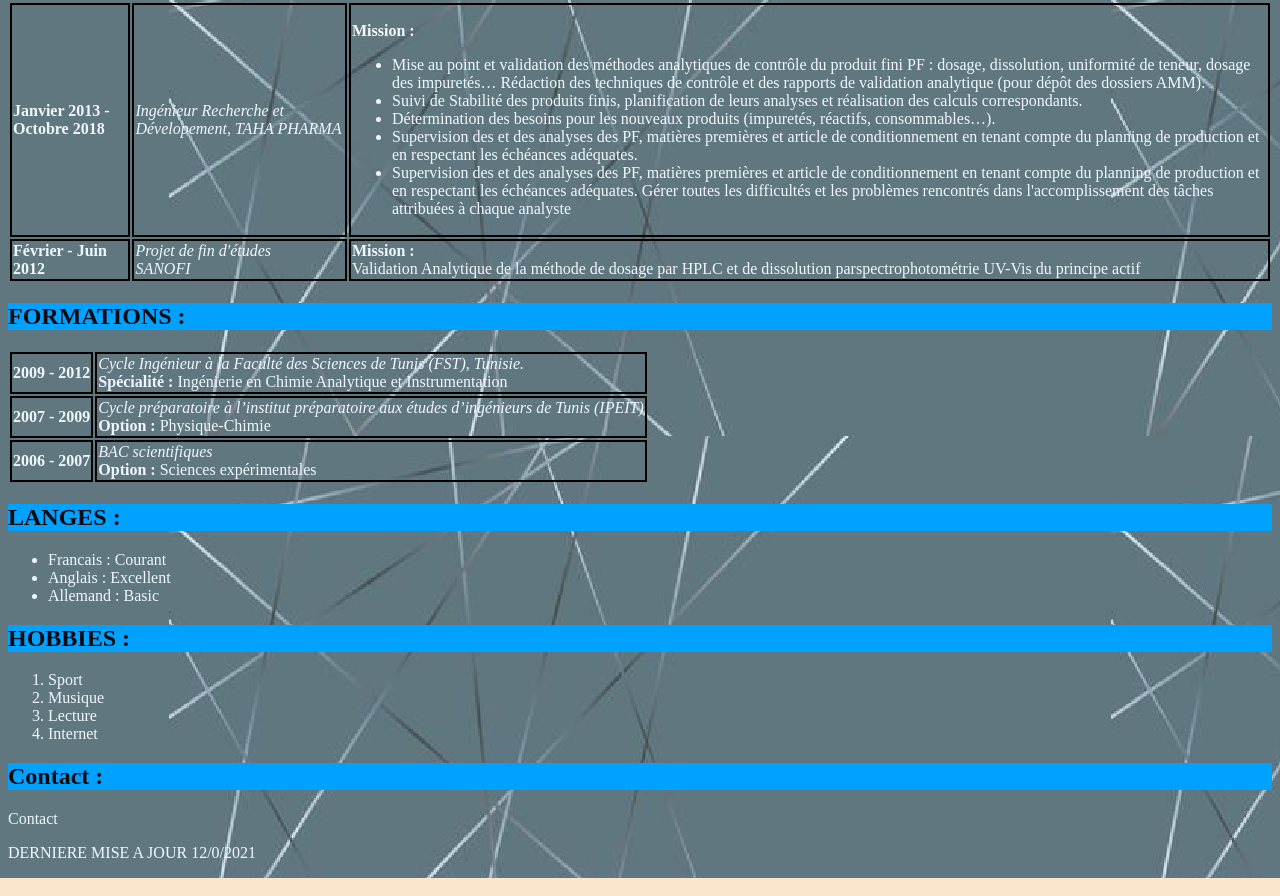
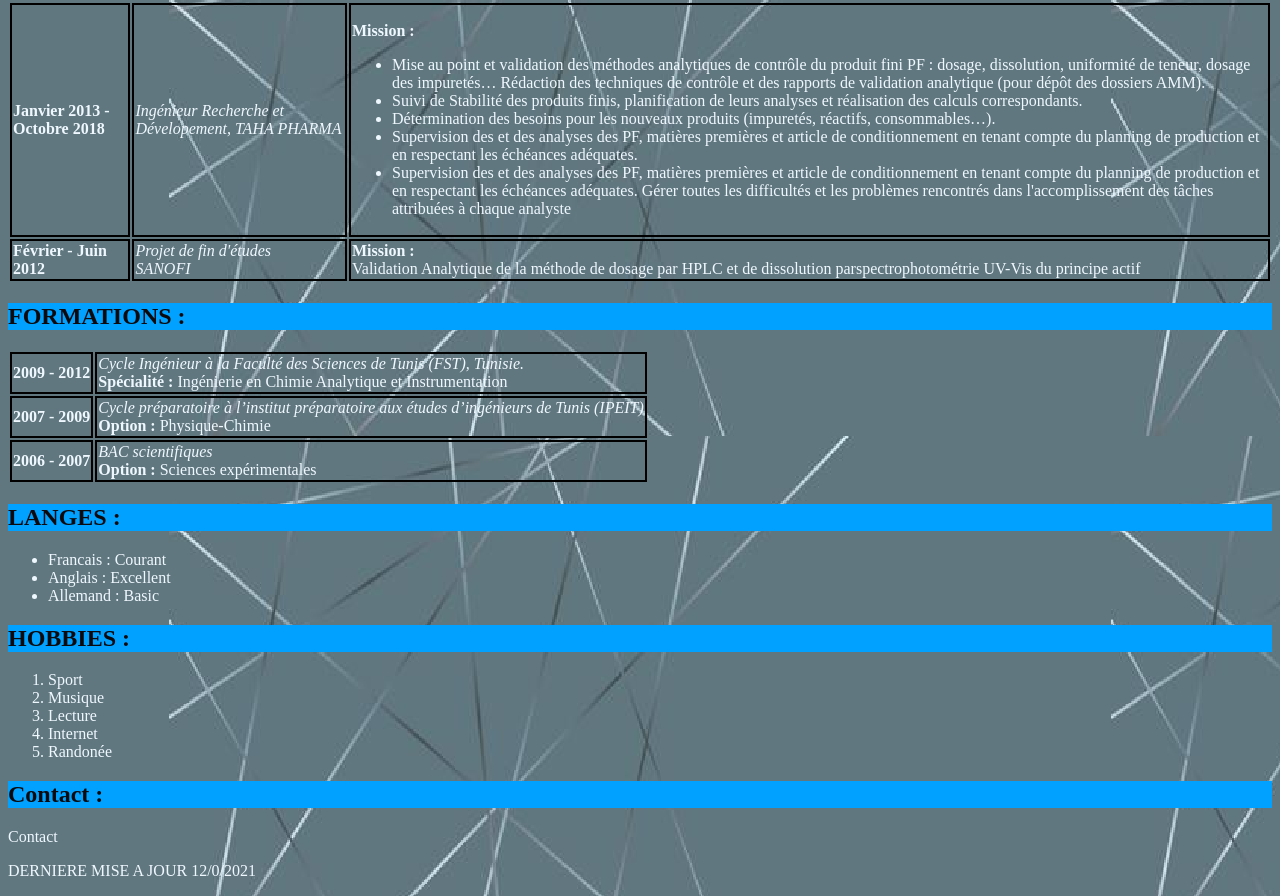
Before and after one commit to Sawsen-bouabid/CV-Sawsen, a plain HTML site: page CV_Sawsen.html in a window 1280 px wide. Shown: the part 606-1502 px from the top of the page. Drawn offline with Linux system fonts and the light colour scheme.

Commit message:
Mise à jour de la page Hobbi

```diff
--- a/CV_Sawsen.html
+++ b/CV_Sawsen.html
@@ -126,6 +126,7 @@
         <li>Musique</li>
         <li>Lecture</li>
         <li>Internet</li>
+        <li>Randonée</li>
     </ol>
 
 
```
